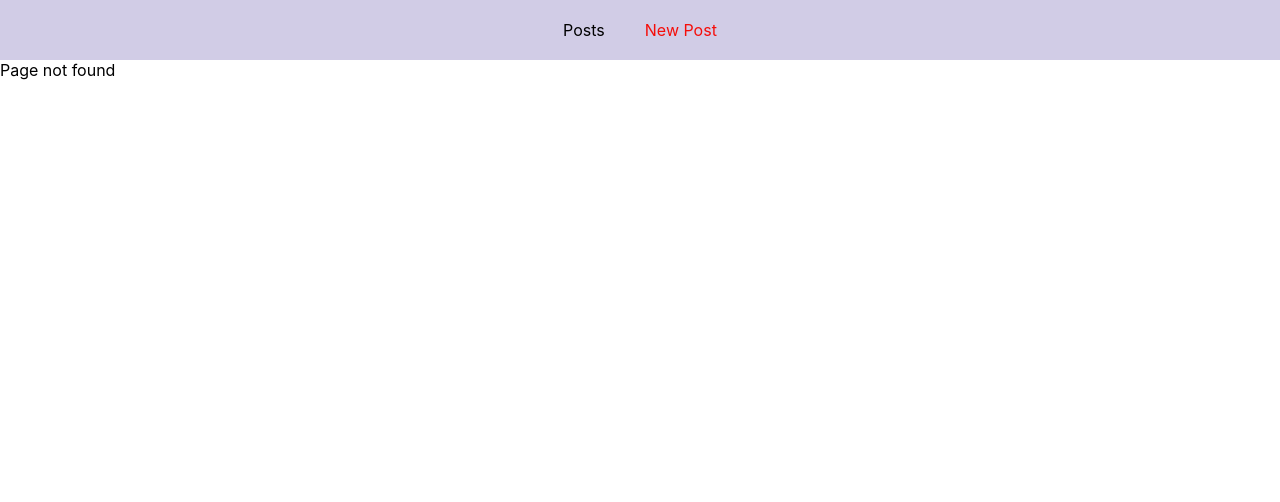
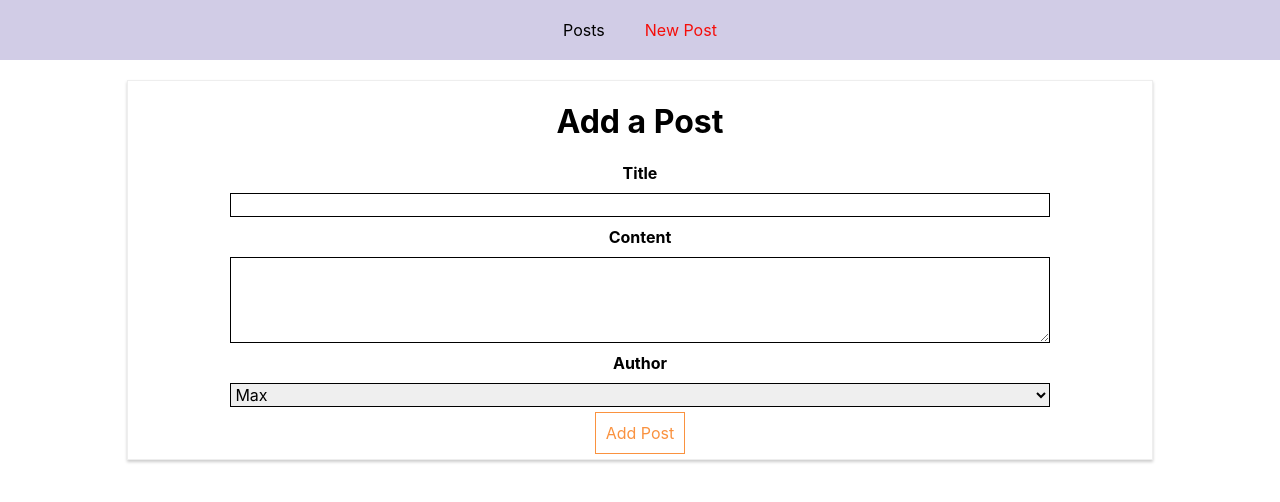
Before and after one commit to Apelumi/SimpleBlogApp, a React (Create React App) app: page /new-post in a window 1280 px wide. Before the commit this address had no page. Shown: the top 502 px of the page. Built offline with nearby package versions, Linux system fonts and the light colour scheme.

Commit message:
asyncomponent to render routes lazily

```diff
--- a/src/containers/Blog/Blog.js
+++ b/src/containers/Blog/Blog.js
@@ -7,13 +7,18 @@ import React, { Component } from 'react';
 import './Blog.css';
 import Posts from './Posts/Posts';
 import { Route, NavLink, Switch, Redirect } from "react-router-dom"
-import NewPost from './NewPost/NewPost';
+import asyncComponent from '../../hoc/aysncComponent';
+// import NewPost from './NewPost/NewPost';
 // import FullPost from './FullPost/FullPost';
+
+const asyncNewpost = asyncComponent(() => {
+    return import('./NewPost/NewPost');
+})
 
 
 class Blog extends Component {
     state = {
-        auth: false
+        auth: true
     }
     // state = {
     //     posts: [],
@@ -87,7 +92,7 @@ class Blog extends Component {
                 {/* <Route path='/' exact render = {() => console.log("some jsx code you want to render which in our case will be our page")}/> */}
 
                 <Switch>
-                    { this.state.auth ? <Route path='/new-post' component={NewPost} /> : null }
+                    { this.state.auth ? <Route path='/new-post' component={asyncNewpost} /> : null }
                     <Route path='/posts'  component={Posts} />
                     <Route render={() => (<hi>Page not found</hi>)} />
                     {/* <Redirect from='/' to="/posts"/>  */}
--- a/src/hoc/aysncComponent.js
+++ b/src/hoc/aysncComponent.js
@@ -1,25 +1,25 @@
-// // this app allows us to load data asynchronously
+// this app allows us to load data asynchronously
 
-// import { Component } from "react"
+import { Component } from "react"
 
-// const asyncComponent = (importComponent) => {
-//     return class extends Component{
-//         state = {
-//             component: null
-//         }
+const asyncComponent = (importComponent) => {
+    return class extends Component{
+        state = {
+            component: null
+        }
 
-//         componentDidMount (){
-//             importComponent()
-//             .then(cmp => {
-//                 this.setState({component: cmp.default})
-//             })
-//         }
-//         render(){
-//             const constant = this.state.component;
+        componentDidMount (){
+            importComponent()
+            .then(cmp => {
+                this.setState({component: cmp.default})
+            })
+        }
+        render(){
+            const Constant = this.state.component;
 
-//             return constant? <constant {...this.props} />: null;
-//         }
-//     }
-// }
+            return Constant? <Constant {...this.props} />: null;
+        }
+    }
+}
 
-// export default asyncComponent;
+export default asyncComponent;
```
